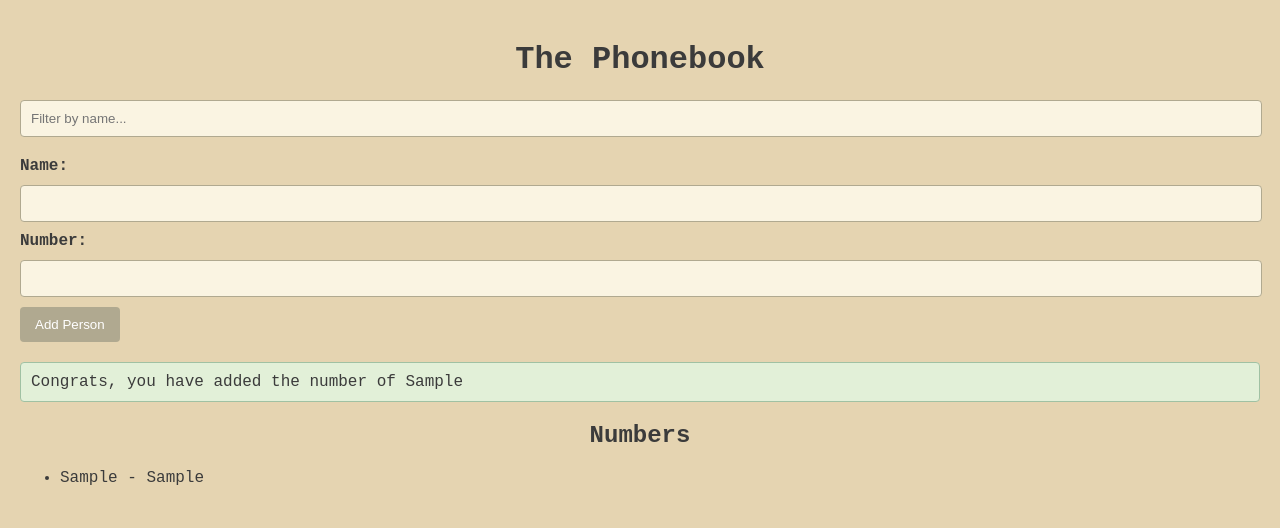
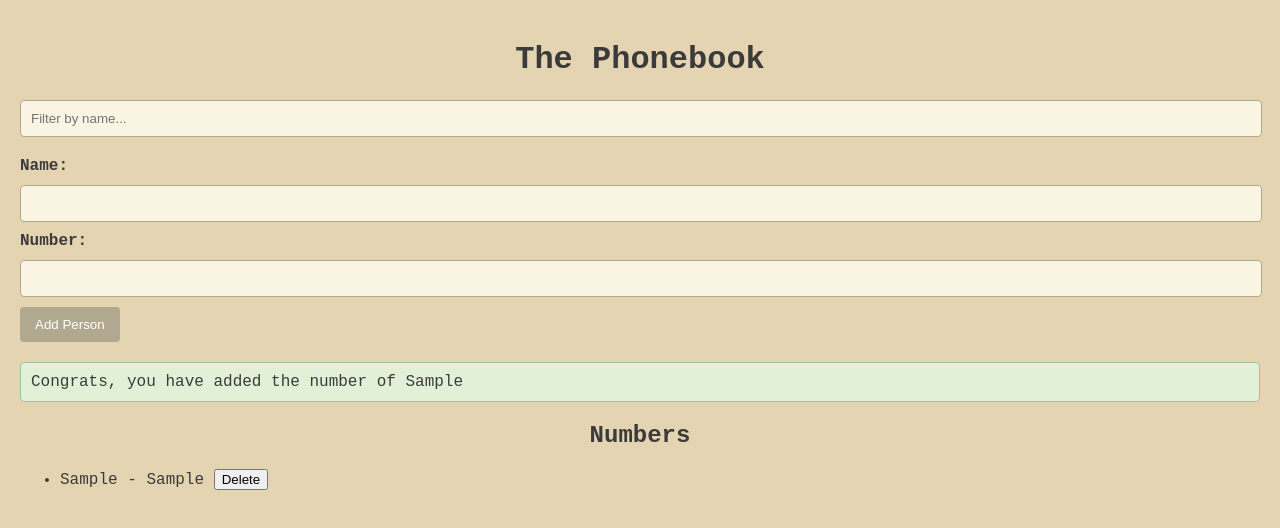
Before and after one commit to JoaDelVecchio/TheNewPhonebook, a React (Vite) app: page / in a window 1280 px wide. Both pictures are taken after typing "Sample", "Sample" into the empty fields and a click on the button "Add Person". Shown: the top 528 px of the page. Built offline with nearby package versions, Linux system fonts and the light colour scheme; no server answers.

Commit message:
Add delete functionality

```diff
--- a/persons.json
+++ b/persons.json
@@ -1,10 +1,5 @@
 {
   "persons": [
-    {
-      "name": "Arto Hellas",
-      "number": "123",
-      "id": "1"
-    },
     {
       "name": "Ada Lovelace",
       "number": "39-44-5323523",
--- a/src/App.jsx
+++ b/src/App.jsx
@@ -18,6 +18,18 @@ function App() {
   const [filterName, setFilterName] = useState("");
   const [displayMessage, setDisplayMessage] = useState(false);
 
+  const handleDelete = (id) => {
+    if (
+      window.confirm(
+        `Are you sure you want to delete ${
+          persons.find((person) => person.id == id).name
+        }?`
+      )
+    ) {
+      personsServices.getRidOf(id);
+      setPersons(persons.filter((person) => person.id !== id));
+    }
+  };
   const handleSubmit = (e) => {
     e.preventDefault();
     const newPerson = { name: personName, number: personNumber };
@@ -43,7 +55,7 @@ function App() {
       // Ask if the user wants to replace the number of the person
       if (
         window.confirm(
-          "Name already on the list, do you want to replace the number?"
+          `${personFound.name} is already on the list, do you want to replace the number?`
         )
       ) {
         personsServices.update(personFound.id, {
@@ -88,7 +100,11 @@ function App() {
       <SuccessfullMessage message={message} displayMessage={displayMessage} />
 
       <h2>Numbers</h2>
-      <Persons persons={persons} filterName={filterName} />
+      <Persons
+        persons={persons}
+        filterName={filterName}
+        deletePerson={handleDelete}
+      />
     </div>
   );
 }
--- a/src/components/Persons.jsx
+++ b/src/components/Persons.jsx
@@ -1,15 +1,16 @@
-const Persons = ({ persons, filterName }) => {
+const Persons = ({ persons, filterName, deletePerson }) => {
   return (
     <ul>
       {persons
         .filter((person) =>
           filterName == ""
-            ? person
+            ? true
             : person.name.toLowerCase().includes(filterName.toLowerCase())
         )
         .map((person, i) => (
           <li key={i}>
             {person.name} - {person.number}{" "}
+            <button onClick={() => deletePerson(person.id)}>Delete</button>
           </li>
         ))}
     </ul>
--- a/src/services/personsServices.js
+++ b/src/services/personsServices.js
@@ -32,4 +32,14 @@ const create = (newObject) => {
     });
 };
 
-export default { getAll, update, create };
+const getRidOf = (id) => {
+  return axios
+    .delete(`${baseUrl}/${id}`)
+    .then((response) => response.data)
+    .catch((error) => {
+      console.error("There was an error deleting a person", error);
+      throw error;
+    });
+};
+
+export default { getAll, update, create, getRidOf };
```
